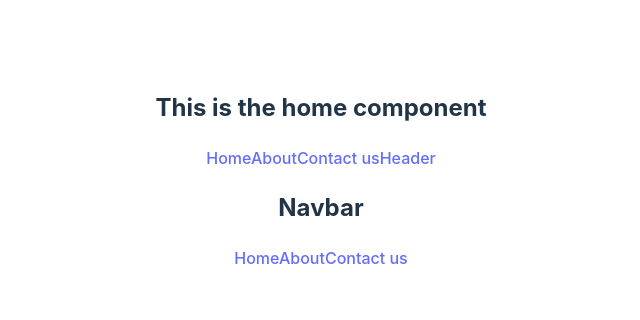
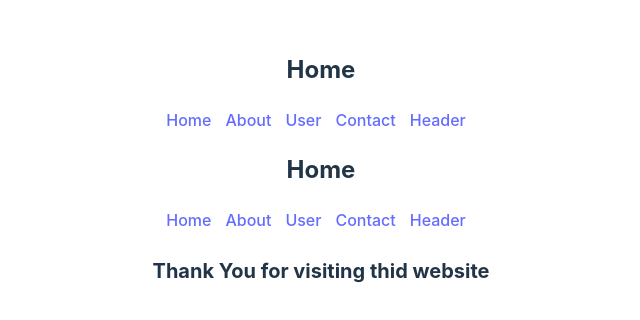
Before and after one commit to AbirhossenCSE/React-JS, a React (Vite) app in the folder introduction-react-router/: page /header in a window 1280 px wide. Shown: the part 230-550 px from the top of the page, without its empty margins (319-959 px from the left). Built offline with nearby package versions, Linux system fonts and the light colour scheme.

Commit message:
Nested Route and Use Link, outlet

```diff
--- /dev/null
+++ b/introduction-react-router/src/components/Footer/Footer.jsx
@@ -0,0 +1,10 @@
+
+const Footer = () => {
+    return (
+        <div>
+            <h2><small>Thank You for visiting thid website</small></h2>
+        </div>
+    );
+};
+
+export default Footer;
--- a/introduction-react-router/src/components/Header/Header.jsx
+++ b/introduction-react-router/src/components/Header/Header.jsx
@@ -1,12 +1,16 @@
+import { Link } from "react-router-dom";
 
 const Header = () => {
     return (
         <div>
-            <h2>Navbar</h2>
+            <h2>Home</h2>
             <nav>
-                <a href="/">Home</a>
-                <a href="/about">About</a>
-                <a href="/Contact">Contact us</a>
+                <Link to='/'>Home</Link>
+                <Link to='/about'>About</Link>
+                <Link to='/users'>User</Link>
+                <Link to='/Contact'>Contact</Link>
+                <Link to='/Header'>Header</Link>
+
             </nav>
         </div>
     );
--- /dev/null
+++ b/introduction-react-router/src/components/Home/Home.css
@@ -0,0 +1,4 @@
+nav a{
+    padding: 2px;
+    margin-right: 10px;
+}
--- a/introduction-react-router/src/components/Home/Home.jsx
+++ b/introduction-react-router/src/components/Home/Home.jsx
@@ -1,16 +1,24 @@
 import { Outlet } from "react-router-dom";
+import './Home.css'
+import Header from "../Header/Header";
+import Footer from "../Footer/Footer";
 
 const Home = () => {
     return (
         <div>
-            <h2>This is the home component</h2>
+            {/* <h2>This is the home component</h2>
             <nav>
-                <a href="/">Home</a>
-                <a href="/about">About</a>
-                <a href="/Contact">Contact us</a>
-                <a href="/Header">Header</a>
+                <Link to='/'>Home</Link>
+                <Link to='/about'>About</Link>
+                <Link to='/Contact'>Contact</Link>
+                <Link to='/Header'>Header</Link>
+
             </nav>
+            <Outlet></Outlet> */}
+
+            <Header></Header>
             <Outlet></Outlet>
+            <Footer></Footer>
         </div>
     );
 };
--- /dev/null
+++ b/introduction-react-router/src/components/Users/Users.jsx
@@ -0,0 +1,10 @@
+
+const Users = () => {
+    return (
+        <div>
+            <h2>Users</h2>
+        </div>
+    );
+};
+
+export default Users;
--- a/introduction-react-router/src/main.jsx
+++ b/introduction-react-router/src/main.jsx
@@ -12,6 +12,7 @@ import Home from "./components/Home/Home.jsx";
 import About from "./components/About/About.jsx";
 import Contact from "./components/Contact/Contact.jsx";
 import Header from "./components/Header/Header.jsx";
+import Users from "./components/Users/Users.jsx";
 
 const router = createBrowserRouter([
   {
@@ -29,6 +30,10 @@ const router = createBrowserRouter([
       {
         path: '/header',
         element: <Header></Header>
+      },
+      {
+        path: '/users',
+        element: <Users></Users>
       }
     ]
   },
```
